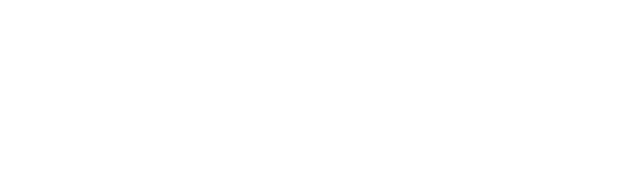
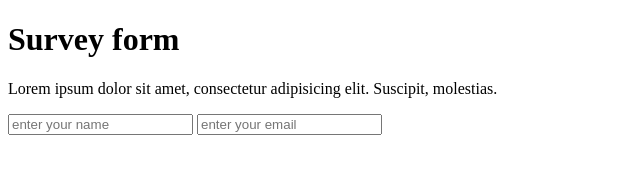
Before and after one commit to menawar/khalid-sylvester, a plain HTML site: page fcc-test-suite-template-master/index.html in a window 1280 px wide. Shown: the whole page, without its empty margins (0-640 px from the left). Drawn offline with Linux system fonts and the light colour scheme.

Commit message:
added form element

```diff
--- a/fcc-test-suite-template-master/index.html
+++ b/fcc-test-suite-template-master/index.html
@@ -1,12 +1,38 @@
 <!DOCTYPE html>
 <html lang="en">
   <head>
-    <meta charset="UTF-8">
+    <meta charset="UTF-8" />
     <title>Fork Me! FCC: Test Suite Template</title>
-    <link rel="stylesheet" href="css/style.css">
+    <link rel="stylesheet" href="css/style.css" />
   </head>
 
   <body>
+    <div>
+      <header>
+        <h1 id="title">Survey form</h1>
+        <p id="description">
+          Lorem ipsum dolor sit amet, consectetur adipisicing elit. Suscipit,
+          molestias.
+        </p>
+      </header>
+
+      <form id="survey-form">
+        <input
+          type="text"
+          id="name"
+          name="name"
+          placeholder="enter your name"
+          required
+        />
+        <input
+          type="email"
+          id="email"
+          name="email"
+          placeholder="enter your email"
+          required
+        />
+      </form>
+    </div>
     <script src="https://cdn.freecodecamp.org/testable-projects-fcc/v1/bundle.js"></script>
 
     <!--
@@ -21,6 +47,6 @@
     - The freeCodeCamp Team
 
     -->
-    <script  src="js/index.js"></script>
+    <script src="js/index.js"></script>
   </body>
 </html>
```
